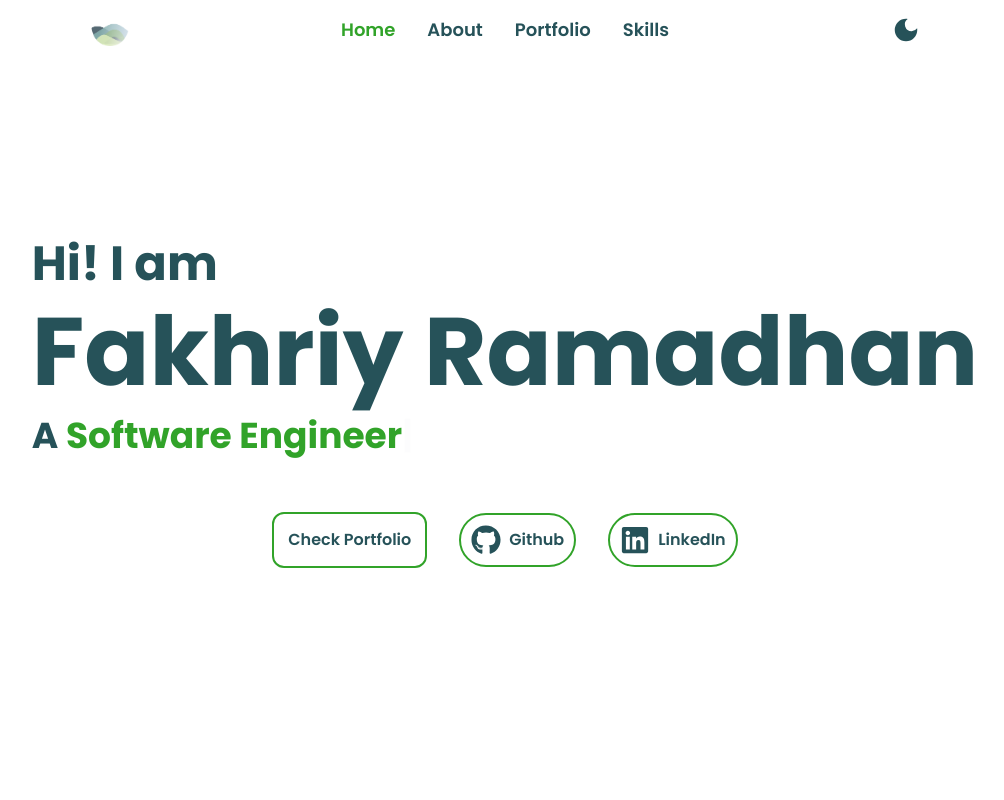
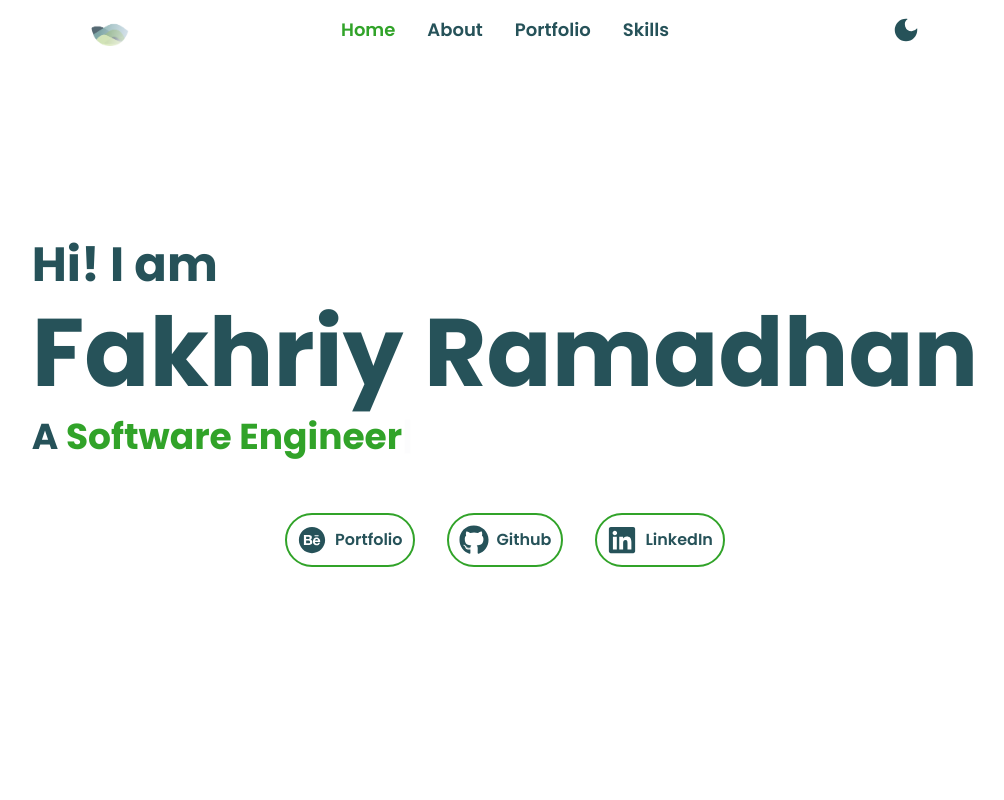
Before and after one commit to Fakhriyramadhan25/portfolio, a React (Vite) app: page / in a window 1280 px wide. Shown: the top 800 px of the page, without its empty margins (135-1139 px from the left). Built offline with nearby package versions, Linux system fonts and the light colour scheme.

Commit message:
3rd mishaps: the buttons on the landing page are now rounded full with behance icon

```diff
--- a/src/components/Home.tsx
+++ b/src/components/Home.tsx
@@ -24,6 +24,7 @@ export default function Home({
   internalLink: {
     to: string;
     text: string;
+    image: any;
   } | null;
   externalLinks: Array<{ link: string; image: any; text: string }>;
 }) {
@@ -82,15 +83,28 @@ export default function Home({
           } mt-8 grid place-items-center gap-y-4 2sm:flex 2sm:gap-6 lg:gap-8`}
         >
           {internalLink && internalLink.to && (
+
             <Link
               to={internalLink.to}
               offset={-60}
-              className="col-span-2 my-2 cursor-pointer items-center rounded-xl border-2 border-highlight p-[10px] text-sm font-semibold text-text duration-300 hover:border-highlight hover:bg-highlight sm:p-[14px] lg:text-base"
+              className="col-span-2 flex my-1 cursor-pointer rounded-full items-center border-2 border-highlight p-2 text-sm font-semibold text-text duration-300 hover:border-highlight hover:bg-highlight sm:p-[10px] lg:text-base"
               smooth={true}
               duration={400}
             >
-              {internalLink.text}
+              <IconContext.Provider
+                  value={{
+                    className: "text-2xl sm:text-3xl",
+                  }}
+                >
+                  <internalLink.image />
+                  {internalLink.text && (
+                    <p className="ml-2 text-sm font-semibold lg:text-base">
+                        {internalLink.text}
+                    </p>
+                  )}
+                </IconContext.Provider>
             </Link>
+
           )}
 
           {externalLinks &&
--- a/src/pages/Homepage.tsx
+++ b/src/pages/Homepage.tsx
@@ -1,5 +1,6 @@
 import { useEffect } from "react";
 import { FaGithub, FaLinkedin } from "react-icons/fa";
+import {AiFillBehanceCircle} from 'react-icons/ai';
 import Navbar from "../components/Navbar";
 import Home from "../components/Home";
 import Skills from "../components/Skills";
@@ -60,7 +61,8 @@ export default function Homepage({
         }}
         internalLink={{
           to: "portfolio",
-          text: "Check Portfolio",
+          text: "Portfolio",
+          image:AiFillBehanceCircle
         }}
         externalLinks={[
           {
```
Also changed, not shown: 7 other files (tests, documents, lock files or other folders).
